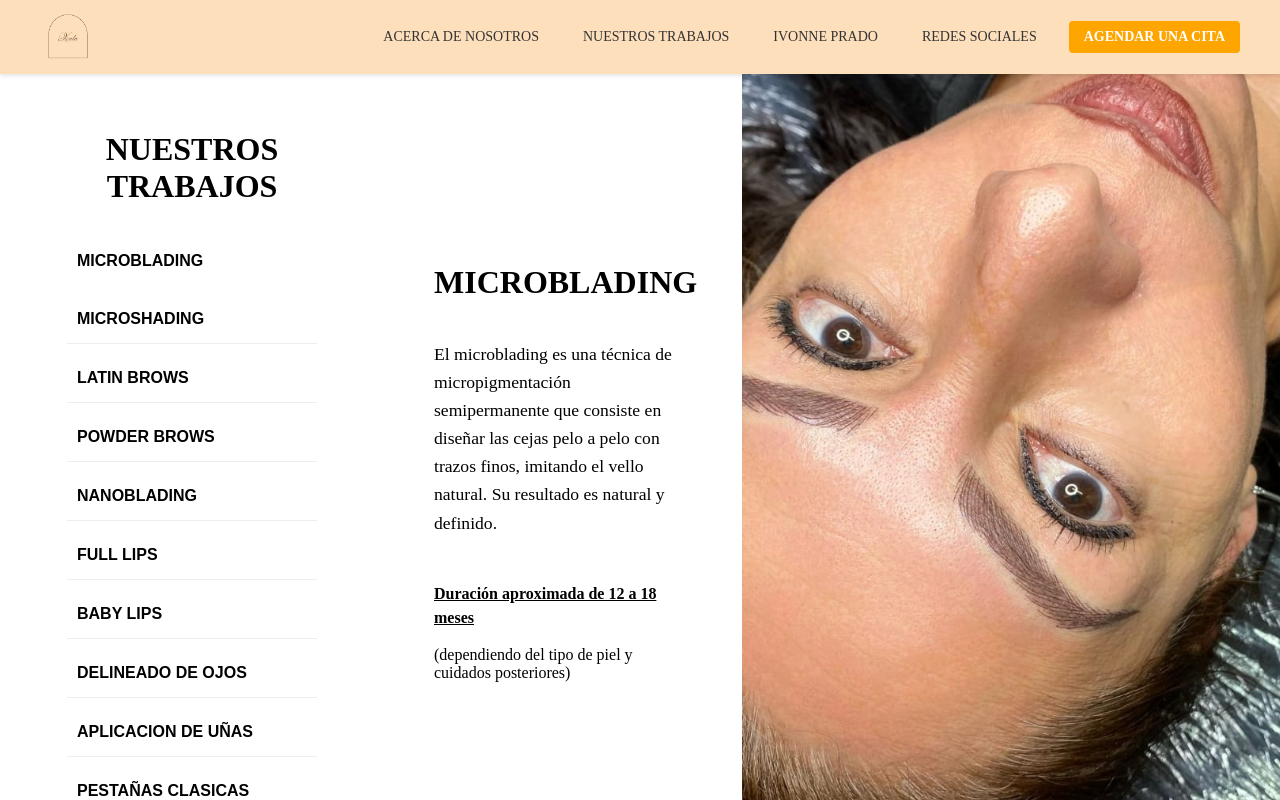
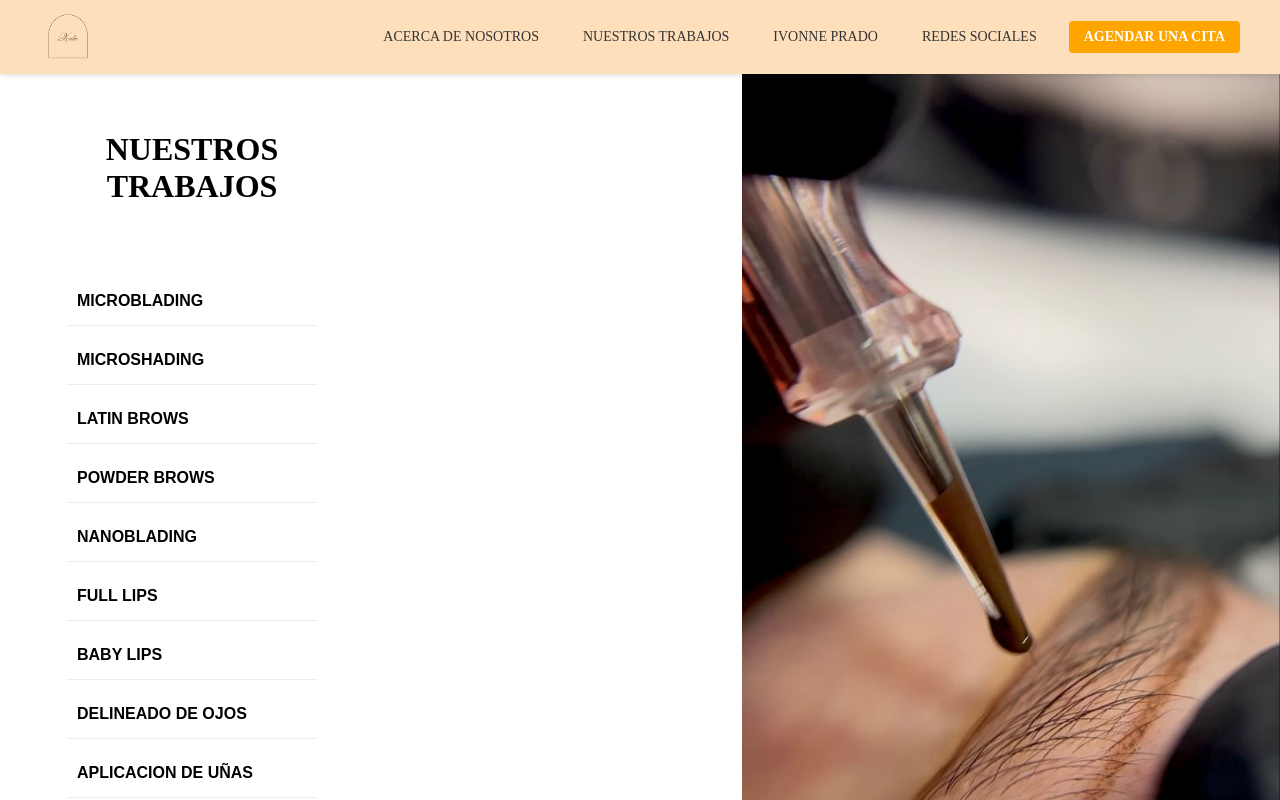
Before and after one commit to CarlosMeyer400400/XULA-BY-IVONNE, an Angular app: page /trabajos in a window 1280 px wide. Shown: the top 800 px of the page. Built offline with nearby package versions, Linux system fonts and the light colour scheme.

Commit message:
trabajos 0

```diff
--- a/src/app/pages/trabajos/trabajos.component.ts
+++ b/src/app/pages/trabajos/trabajos.component.ts
@@ -25,9 +25,19 @@ export class TrabajosComponent {
 
   // ... (El resto de tu lógica de trabajosData y funciones se mantiene igual)
 
-  trabajoActivoId: string = 'microblading';
+  trabajoActivoId: string = 'uno';
 
   trabajosData: Trabajo[] = [
+     {
+      id: 'uno',
+      menuLabel: '',
+      title: '',
+      description: '',
+      duration: '',
+      imagePath: 'trabajo.png',
+      bgColor: '#ffffff',
+      cuidado: ''
+    },
     {
       id: 'microblading',
       menuLabel: 'MICROBLADING',
```
